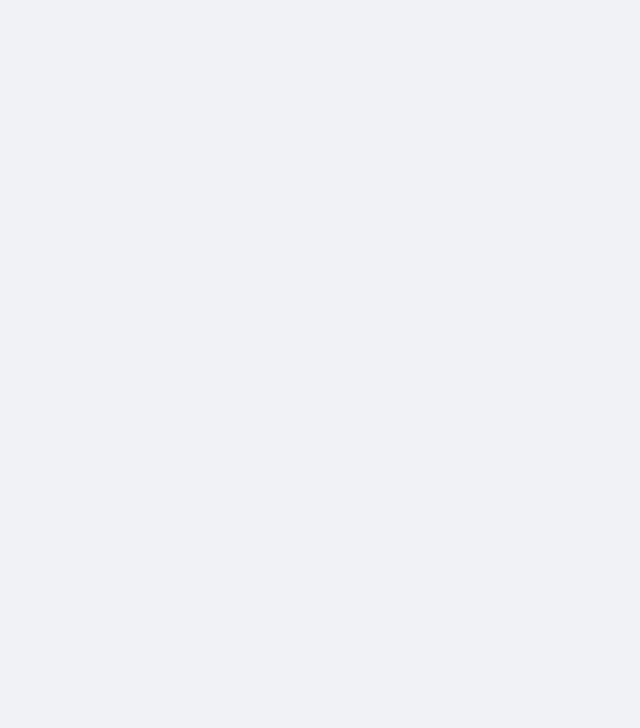
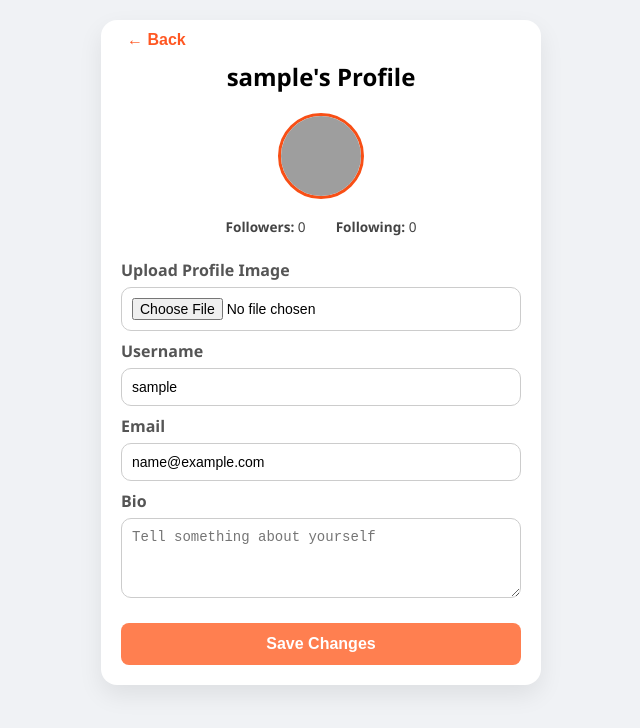
Before and after one commit to Rinki2400/SnapGram, a React (Create React App) app in the folder client/: page /profile/1 in a window 1280 px wide. Before the commit this address had no page. Shown: the top 728 px of the page, without its empty margins (319-959 px from the left). Built offline with nearby package versions, Linux system fonts and the light colour scheme; sample sign-in values are in the browser's storage; grey boxes are pictures that could not be loaded.

Commit message:
profile created in clent side

```diff
--- a/client/src/App.js
+++ b/client/src/App.js
@@ -3,6 +3,7 @@ import { BrowserRouter as Router, Routes, Route } from "react-router-dom";
 import AuthForm from "./component/Auth/AuthForm";
 import HomeLayout from "./component/HomeLayout/HomeLayout";
 import PrivateRoute from "./routes/PrivateRoute";
+import Profile from "./component/Profile/Profile";
 
 function App() {
   return (
@@ -18,6 +19,14 @@ function App() {
             </PrivateRoute>
           }
         />
+        <Route
+          path="/profile/:id"
+          element={
+            <PrivateRoute>
+              <Profile/>
+            </PrivateRoute>
+          }
+        />
       </Routes>
     </Router>
   );
--- /dev/null
+++ b/client/src/component/Profile/Profile.js
@@ -0,0 +1,95 @@
+import React, { useState } from "react";
+import { useNavigate } from "react-router-dom";
+import "./profile.css";
+
+const ProfilePage = () => {
+  const storedUser = JSON.parse(localStorage.getItem("user"));
+  const [user, setUser] = useState(storedUser);
+  const [username, setUsername] = useState(user?.username || "");
+  const [avatar, setAvatar] = useState(user?.avatar || "");
+  const [email, setEmail] = useState(user?.email || "");
+  const [bio, setBio] = useState(user?.bio || "");
+  const navigate = useNavigate();
+
+  if (!user) return <p>No user data found. Please log in.</p>;
+
+  const handleSave = (e) => {
+    e.preventDefault();
+
+    const updatedUser = {
+      ...user,
+      username,
+      avatar,
+      email,
+      bio,
+    };
+
+    setUser(updatedUser);
+    localStorage.setItem("user", JSON.stringify(updatedUser));
+    alert("Profile updated locally!");
+  };
+
+  return (
+    <div className="profile-page">
+      <button className="back-btn" onClick={() => navigate(-1)}>
+        ← Back
+      </button>
+
+      <h2>{user.username}'s Profile</h2>
+      <img
+        src={user.avatar || "https://i.pravatar.cc/150"}
+        alt="avatar"
+        className="profile-avatar"
+      />
+
+      <div className="profile-stats">
+        <p>
+          <strong>Followers:</strong> {user.followers?.length || 0}
+        </p>
+        <p>
+          <strong>Following:</strong> {user.following?.length || 0}
+        </p>
+      </div>
+
+      <form className="edit-form" onSubmit={handleSave}>
+        <label>Upload Profile Image</label>
+        <input
+          type="file"
+          accept="image/*"
+          onChange={(e) => {
+            const file = e.target.files[0];
+            if (file) {
+              const imageUrl = URL.createObjectURL(file);
+              setAvatar(imageUrl);
+            }
+          }}
+        />
+
+        <label>Username</label>
+        <input
+          type="text"
+          value={username}
+          onChange={(e) => setUsername(e.target.value)}
+        />
+
+        <label>Email</label>
+        <input
+          type="email"
+          value={email}
+          onChange={(e) => setEmail(e.target.value)}
+        />
+
+        <label>Bio</label>
+        <textarea
+          value={bio}
+          onChange={(e) => setBio(e.target.value)}
+          placeholder="Tell something about yourself"
+        />
+
+        <button type="submit">Save Changes</button>
+      </form>
+    </div>
+  );
+};
+
+export default ProfilePage;
--- /dev/null
+++ b/client/src/component/Profile/profile.css
@@ -0,0 +1,83 @@
+.profile-page {
+  max-width: 400px;
+  margin: 20px auto;
+  padding: 20px;
+  border-radius: 16px;
+  background-color: #ffffff;
+  box-shadow: 0 10px 24px rgba(0, 0, 0, 0.08);
+  font-family: "Segoe UI", sans-serif;
+  text-align: center;
+  position: relative;
+}
+
+.back-btn {
+  position: absolute;
+  top: 10px;
+  left: 20px;
+  background: transparent;
+  border: none;
+  font-size: 16px;
+  font-weight: 800;
+  color: #ff5722;
+  cursor: pointer;
+}
+
+.profile-avatar {
+  width: 80px;
+  height: 80px;
+  border-radius: 50%;
+  object-fit: cover;
+  border: 3px solid #f84f16;
+}
+
+.profile-stats {
+  display: flex;
+  justify-content: center;
+  gap: 30px;
+  color: #444;
+}
+
+.edit-form {
+  text-align: left;
+}
+
+.edit-form label {
+  display: block;
+  margin-top: 9px;
+  font-weight: 600;
+  color: #555;
+}
+
+.edit-form input,
+.edit-form textarea {
+  width: 100%;
+  padding: 10px;
+  margin-top: 6px;
+  border: 1px solid #ccc;
+  border-radius: 10px;
+  font-size: 14px;
+  box-sizing: border-box;
+}
+
+.edit-form textarea {
+  min-height: 80px;
+  resize: vertical;
+}
+
+.edit-form button {
+  margin-top: 20px;
+  width: 100%;
+  padding: 12px;
+  border: none;
+  background-color: #ff7f50;
+  color: white;
+  border-radius: 8px;
+  font-size: 16px;
+  cursor: pointer;
+  font-weight: bold;
+  transition: background-color 0.3s;
+}
+
+.edit-form button:hover {
+    background-color: #ff5722;
+}
--- a/client/src/component/sidebar/Sidebar.css
+++ b/client/src/component/sidebar/Sidebar.css
@@ -55,7 +55,7 @@
 
 /* ===== Menu Links ===== */
 
-.sidebar-menu a ,.logout {
+.sidebar-menu a ,.sidebar-link {
   display: flex;
   align-items: center;
   font-size: 1rem;
@@ -66,14 +66,14 @@
   border-radius: 8px;
 }
 
-.sidebar-menu a:hover,.logout:hover {
+.sidebar-menu a:hover,.sidebar-link:hover {
   background-color: #f0f0f0;
   color: #ff7f50;
   transform: translateX(5px); /* Shift to the right */
 }
 
 
-.sidebar-menu a.logout {
+.sidebar-menu a.sidebar-link {
   color: #ff7f50;
 }
 
--- a/client/src/component/sidebar/Sidebar.js
+++ b/client/src/component/sidebar/Sidebar.js
@@ -19,13 +19,18 @@ const Sidebar = () => {
     setShowConfirm(true); // Show popup/modal
   };
 
- const confirmLogout = () => {
-  localStorage.removeItem("token");
-  localStorage.removeItem("user");
-  navigate("/auth");
+  const confirmLogout = () => {
+    localStorage.removeItem("token");
+    localStorage.removeItem("user");
+    navigate("/auth");
+  };
+
+  const handleProfileClick = () => {
+  const user = JSON.parse(localStorage.getItem("user"));
+  if (user?._id) {
+    navigate(`/profile/${user._id}`);
+  }
 };
-
-
   const cancelLogout = () => {
     setShowConfirm(false);
   };
@@ -63,14 +68,14 @@ const Sidebar = () => {
       <a href="#bookmarks">
         <FaBookmark className="icon" /> Bookmarks
       </a>
-      <a href="#profile">
+      <div className="sidebar-link" onClick={handleProfileClick}>
         <FaUser className="icon" /> Profile
-      </a>
+      </div>
       <a href="#settings">
         <FaCog className="icon" /> Settings
       </a>
       <div
-        className="logout"
+        className="sidebar-link"
         onClick={handleLogoutClick}
         style={{ cursor: "pointer" }}
       >
```
